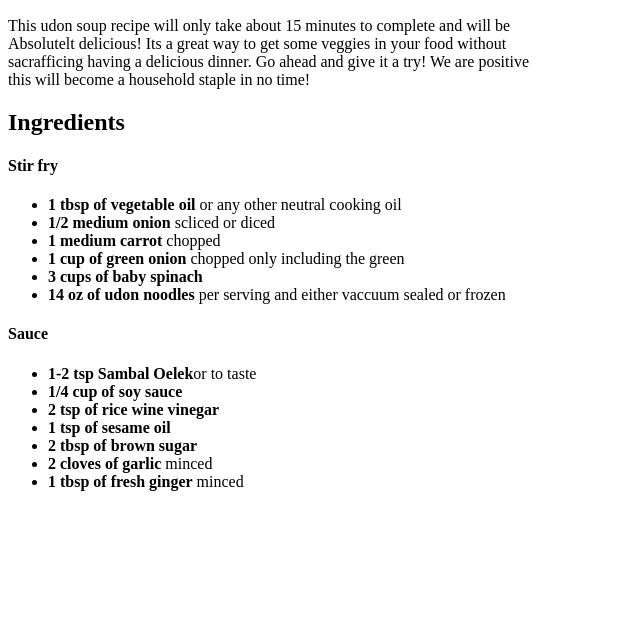
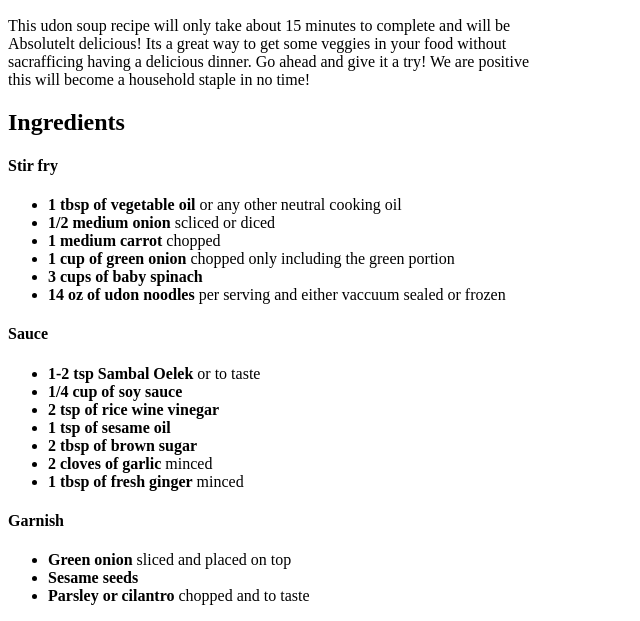
Before and after one commit to Armyant98/odin-recipes, a plain HTML site: page recipes/udon_stirfry.html in a window 1280 px wide. Shown: the part 634-1255 px from the top of the page, without its empty margins (0-640 px from the left). Before the commit the page ends 1141 px from the top, so only its background shows below. Drawn offline with Linux system fonts and the light colour scheme.

Commit message:
Udon stir fry "garnish" list added

```diff
--- a/recipes/udon_stirfry.html
+++ b/recipes/udon_stirfry.html
@@ -23,13 +23,13 @@
         <li><b>1 tbsp of vegetable oil</b> or any other neutral cooking oil</li>
         <li><b>1/2 medium onion</b> scliced or diced</li>
         <li><b>1 medium carrot</b> chopped </li>
-        <li><b>1 cup of green onion</b> chopped only including the green</li>
+        <li><b>1 cup of green onion</b> chopped only including the green portion</li>
         <li><b>3 cups of baby spinach</b></li>
         <li><b>14 oz of udon noodles</b> per serving and either vaccuum sealed or frozen</li>
     </ul>
     <h4>Sauce</h4>
     <ul>
-        <li><b>1-2 tsp Sambal Oelek</b>or to taste</li>
+        <li><b>1-2 tsp Sambal Oelek</b> or to taste</li>
         <li><b>1/4 cup of soy sauce</b></li>
         <li><b>2 tsp of rice wine vinegar</b></li>
         <li><b>1 tsp of sesame oil</b></li>
@@ -37,5 +37,12 @@
         <li><b>2 cloves of garlic</b> minced</li>
         <li><b>1 tbsp of fresh ginger</b> minced</li>
     </ul>
+    <h4>Garnish</h4>
+    <ul>
+        <li><b>Green onion</b> sliced and placed on top</li>
+        <li><b>Sesame seeds</b></li>
+        <li><b>Parsley or cilantro</b> chopped and to taste</li>
+    </ul>
+
 </body>
 </html>
```
